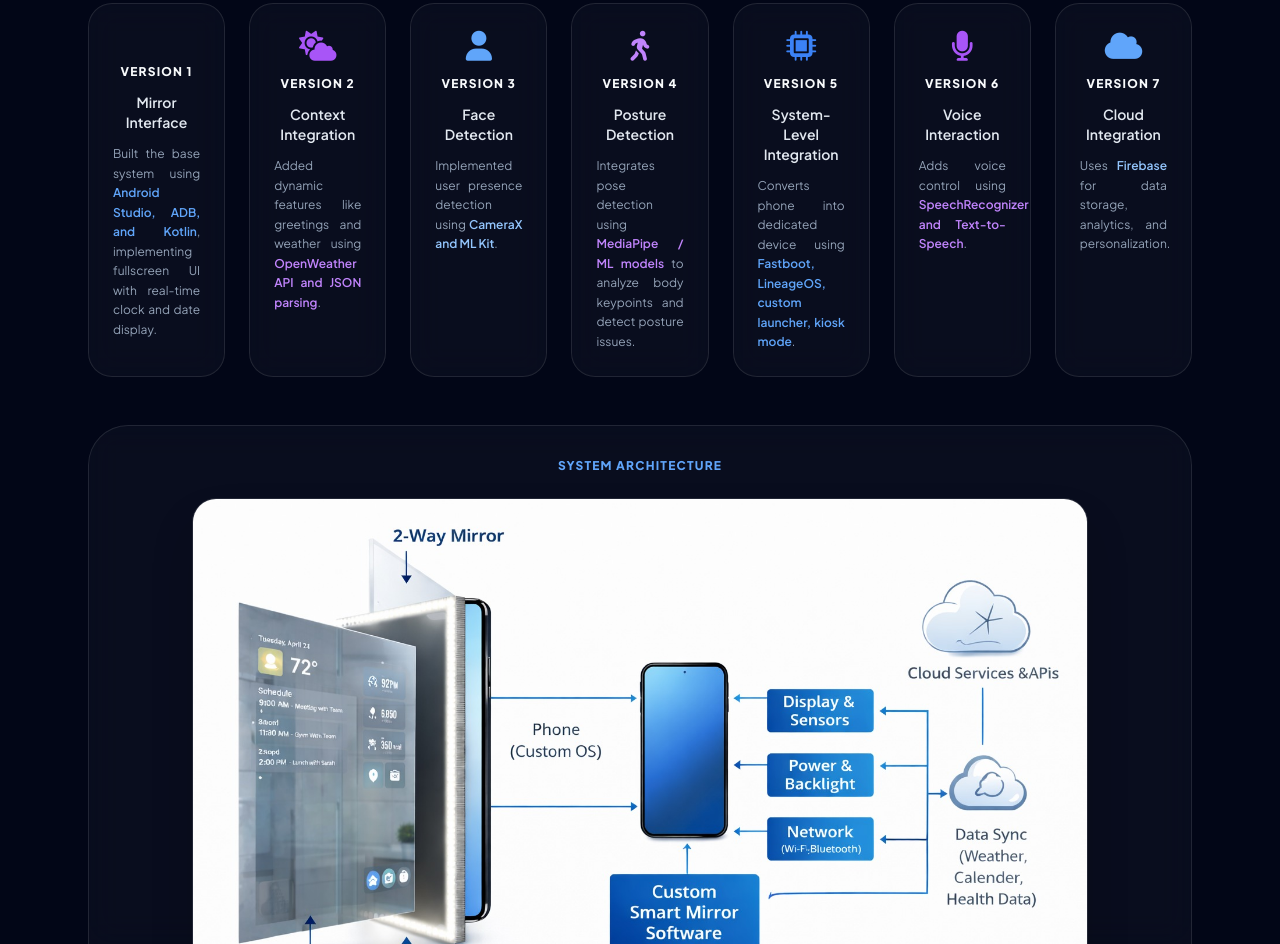
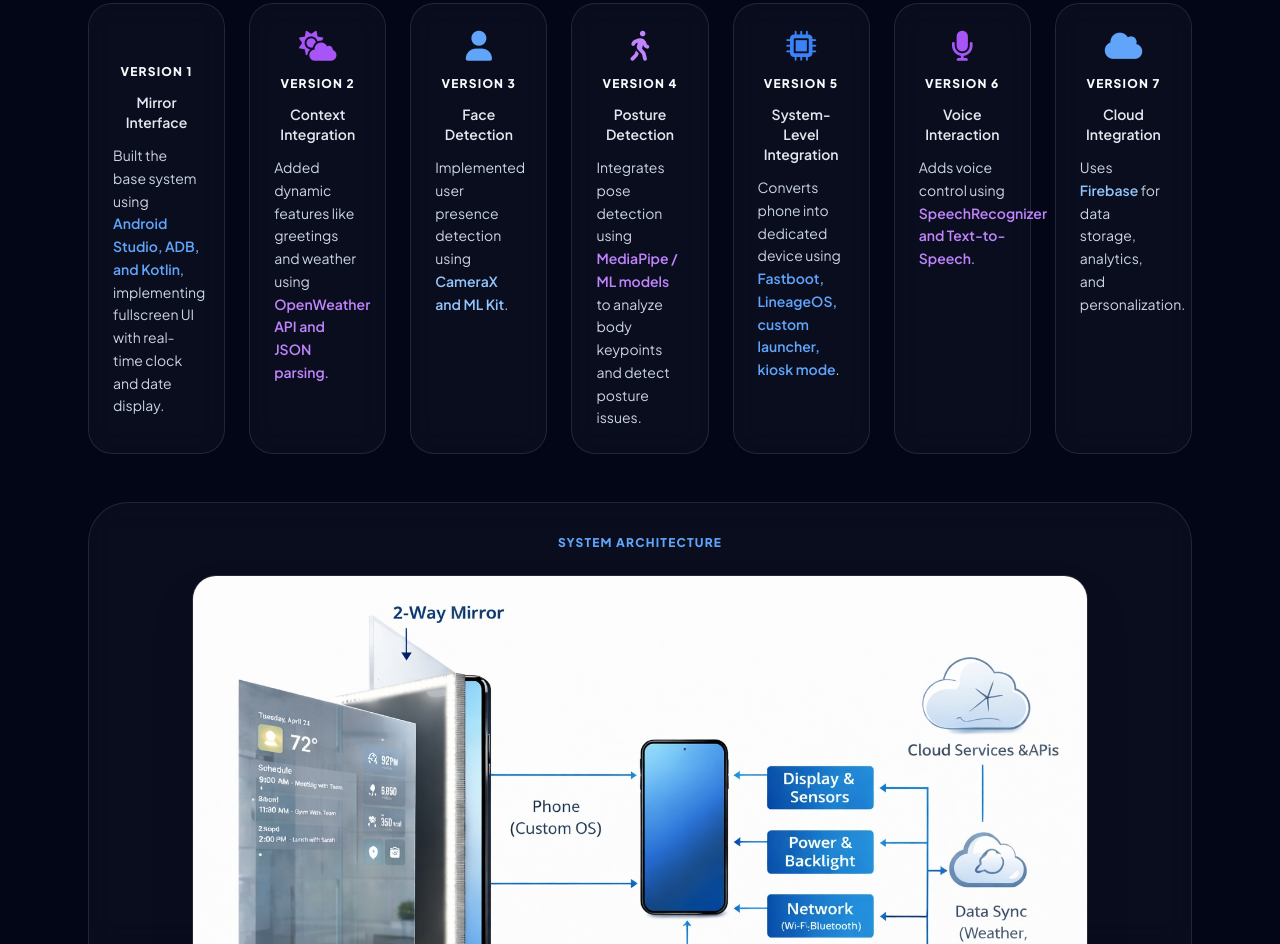
Before and after one commit to aabha05/AabhaPBL, a plain HTML site: page index.html in a window 1280 px wide. Shown: the part 1718-2662 px from the top of the page. Drawn offline with nearby package versions, Linux system fonts and the light colour scheme; some icons are missing.

Commit message:
Update index.html
justify space

```diff
--- a/index.html
+++ b/index.html
@@ -168,7 +168,7 @@
         <p class="text-sm text-slate-200 font-semibold">
             Mirror Interface
         </p>
-        <p class="text-xs text-slate-400 leading-relaxed text-justify">
+        <p class="text-sm text-slate-300 leading-relaxed text-left">
             Built the base system using
             <span class="text-blue-400 font-semibold">Android Studio, ADB, and Kotlin</span>,
             implementing fullscreen UI with real-time clock and date display.
@@ -182,7 +182,7 @@
         <p class="text-sm text-slate-200 font-semibold">
             Context Integration
         </p>
-        <p class="text-xs text-slate-400 leading-relaxed text-justify">
+        <p class="text-sm text-slate-300 leading-relaxed text-left">
             Added dynamic features like greetings and weather using
             <span class="text-purple-400 font-semibold">OpenWeather API and JSON parsing</span>.
         </p>
@@ -195,7 +195,7 @@
         <p class="text-sm text-slate-200 font-semibold">
             Face Detection
         </p>
-        <p class="text-xs text-slate-400 leading-relaxed text-justify">
+        <p class="text-sm text-slate-300 leading-relaxed text-left">
             Implemented user presence detection using
             <span class="text-blue-300 font-semibold">CameraX and ML Kit</span>.
         </p>
@@ -208,7 +208,7 @@
         <p class="text-sm text-slate-200 font-semibold">
             Posture Detection
         </p>
-        <p class="text-xs text-slate-400 leading-relaxed text-justify">
+        <p class="text-sm text-slate-300 leading-relaxed text-left">
             Integrates pose detection using
             <span class="text-purple-400 font-semibold">MediaPipe / ML models</span>
             to analyze body keypoints and detect posture issues.
@@ -222,7 +222,7 @@
         <p class="text-sm text-slate-200 font-semibold">
             System-Level Integration
         </p>
-        <p class="text-xs text-slate-400 leading-relaxed text-justify">
+        <p class="text-sm text-slate-300 leading-relaxed text-left">
             Converts phone into dedicated device using
             <span class="text-blue-400 font-semibold">Fastboot, LineageOS, custom launcher, kiosk mode</span>.
         </p>
@@ -235,7 +235,7 @@
         <p class="text-sm text-slate-200 font-semibold">
             Voice Interaction
         </p>
-        <p class="text-xs text-slate-400 leading-relaxed text-justify">
+        <p class="text-sm text-slate-300 leading-relaxed text-left">
             Adds voice control using
             <span class="text-purple-400 font-semibold">SpeechRecognizer and Text-to-Speech</span>.
         </p>
@@ -248,7 +248,7 @@
         <p class="text-sm text-slate-200 font-semibold">
             Cloud Integration
         </p>
-        <p class="text-xs text-slate-400 leading-relaxed text-justify">
+        <p class="text-sm text-slate-300 leading-relaxed text-left">
             Uses
             <span class="text-blue-300 font-semibold">Firebase</span>
             for data storage, analytics, and personalization.
```
